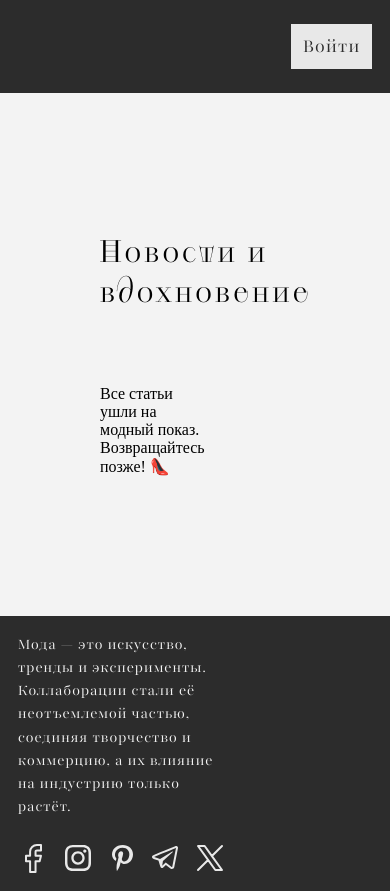
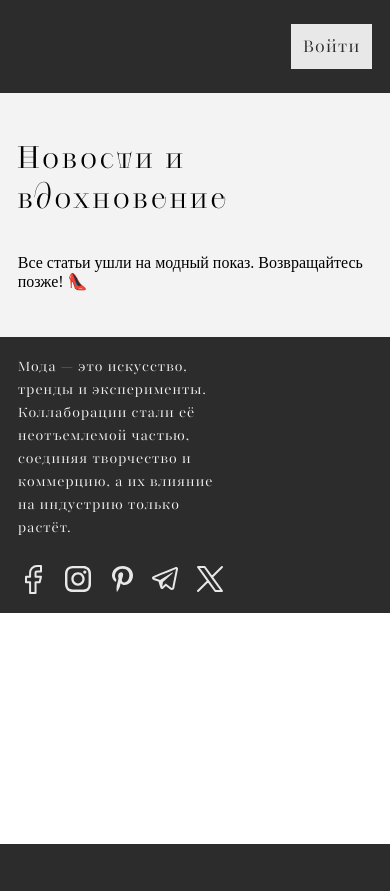
Before and after one commit to Longin-Khibovskiy/diploma_project, a PHP site: page /articles in a window 390 px wide. After the commit the page ends 844 px from the top, so only its background shows below. Run offline with PHP 8.4, Linux system fonts and the light colour scheme; data that the repository does not hold is empty.

Commit message:
add adaptive for articles page

```diff
--- a/stylesheet/adaptive.css
+++ b/stylesheet/adaptive.css
@@ -47,6 +47,11 @@
 
     .pop_culture_thirteenth_left_img_container img {
         width: 48%;
+    }
+
+    /*  Articles  */
+    .articles_container {
+        display: flex;
     }
 }
 
@@ -179,6 +184,21 @@
     /*  Fashion and pop culture  */
     .pop_culture_header_left_container img {
         width: 70%;
+    }
+
+    .article_container {
+        height: 480px;
+    }
+}
+
+@media (max-width: 898px) {
+    /*  Articles  */
+    .articles_container {
+        display: flex;
+    }
+
+    .article_img {
+        width: 319px;
     }
 }
 
@@ -351,6 +371,11 @@
     .pop_culture_last_container img {
         width: 40%;
     }
+
+    /*  Articles  */
+    .articles_container {
+        justify-content: center;
+    }
 }
 
 @media (max-width: 640px) {
@@ -397,6 +422,11 @@
 
     .pop_culture_last_container img {
         width: 40%;
+    }
+
+    /* Articles */
+    .article_container {
+        height: 468px;
     }
 }
 
--- a/stylesheet/articles.css
+++ b/stylesheet/articles.css
@@ -10,18 +10,19 @@
 .articles_container {
     width: 100%;
     max-width: 1600px;
-    padding: 140px 100px;
+    padding: var(--padding-140-40) var(--padding-sides);
     display: grid;
     grid-template-columns: 1fr 1fr 1fr;
-    gap: 24px;
+    gap: var(--padding-24-12);
     flex-wrap: wrap;
-    justify-content: space-around;
+    /*justify-content: space-around;*/
     align-items: center;
 }
 
 h3 {
+    width: 100%;
     grid-column: span 3;
-    margin-bottom: 48px;
+    margin-bottom: var(--padding-48-20);
 }
 
 .article_container {
@@ -30,7 +31,7 @@ h3 {
     width: min-content;
     height: 500px;
     background-color: var(--tertiary-isabelline);
-    padding: 40px 20px 32px 20px;
+    padding: var(--padding-40-16) var(--padding-20-10) var(--padding-32-14) var(--padding-20-10);
     display: flex;
     flex-direction: column;
 }
@@ -39,7 +40,7 @@ h3 {
     cursor: pointer;
     position: absolute;
     margin-left: 286px;
-    margin-top: 28px;
+    margin-top: var(--padding-28-12);
 }
 
 .save-icon path {
@@ -59,7 +60,7 @@ h3 {
     width: 350px;
     height: 300px;
     object-fit: cover;
-    margin-bottom: 28px;
+    margin-bottom: var(--padding-28-12);
 }
 
 .article_text_container {
@@ -71,6 +72,6 @@ h3 {
 }
 
 .article_text {
-    margin-top: 8px;
+    margin-top: var(--padding-8-2);
     color: var(--tertiary-battleship-gray);
 }
--- a/stylesheet/index.css
+++ b/stylesheet/index.css
@@ -58,8 +58,13 @@
     --padding-140-40: clamp(2.5rem, calc(0.65rem + 9.26vw), 8.75rem);
     --padding-72-32: clamp(2rem, calc(1.26rem + 3.7vw), 4.5rem);
     --padding-60-24: clamp(1.5rem, calc(0.83rem + 3.33vw), 3.75rem);
+    --padding-48-20: clamp(1.25rem, calc(0.73rem + 2.59vw), 3rem);
     --padding-40-16: clamp(1rem, calc(0.56rem + 2.22vw), 2.5rem);
+    --padding-32-14: clamp(0.88rem, calc(0.54rem + 1.67vw), 2rem);
+    --padding-28-12: clamp(0.75rem, calc(0.45rem + 1.48vw), 1.75rem);
     --padding-24-12: clamp(0.75rem, calc(0.53rem + 1.11vw), 1.5rem);
+    --padding-20-10: clamp(0.63rem, calc(0.44rem + 0.93vw), 1.25rem);
+    --padding-8-2: clamp(0.13rem, calc(0.01rem + 0.56vw), 0.5rem);
 }
 
 * {
```
